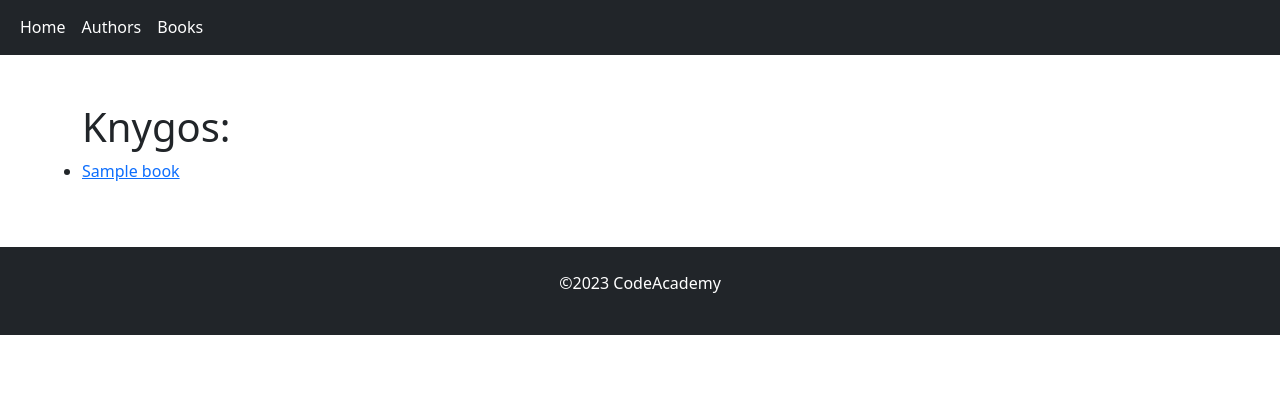
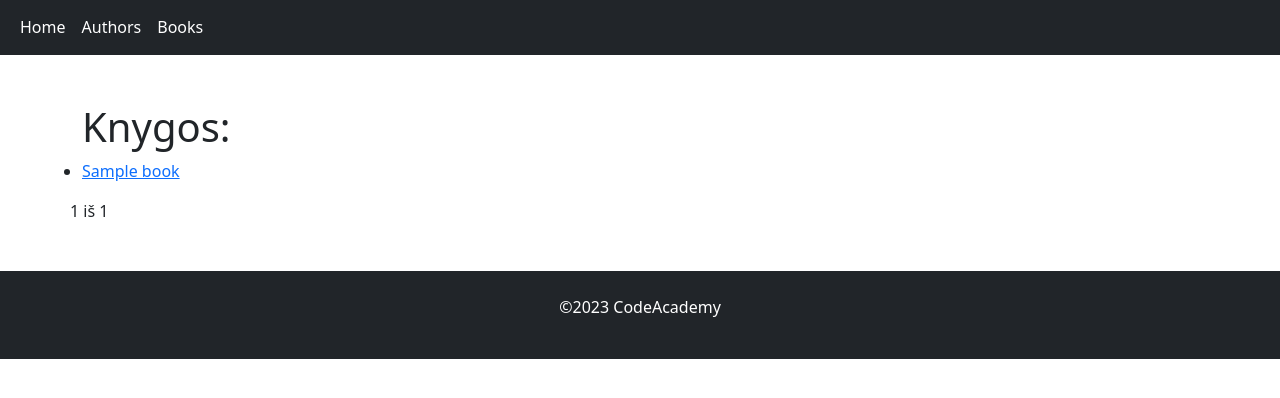
Before and after one commit to DonatasNoreika/django_biblioteka_2023_08, a Django app: page /library/books/ in a window 1280 px wide. Shown: the part 193-591 px from the top of the page. Run offline with Django 4.2, Linux system fonts and the light colour scheme; tables that the repository leaves empty hold one stand-in row (values such as "Sample post").

Commit message:
Knygos dabar puslapiuojamos

```diff
--- a/mysite/library/templates/books.html
+++ b/mysite/library/templates/books.html
@@ -9,4 +9,21 @@
     <li><a href="{{ book.pk }}">{{ book }}</a></li>
 {% endfor %}
 </ul>
+ <div class="pagination">
+    <span class="step-links">
+        {% if page_obj.has_previous %}
+            <a href="?page=1">&laquo; pirmas</a>
+            <a href="?page={{ page_obj.previous_page_number }}">atgal</a>
+        {% endif %}
+
+        <span class="current">
+            {{ page_obj.number }} iš {{ page_obj.paginator.num_pages }}
+        </span>
+
+        {% if page_obj.has_next %}
+            <a href="?page={{ page_obj.next_page_number }}">pirmyn</a>
+            <a href="?page={{ page_obj.paginator.num_pages }}">paskutinis &raquo;</a>
+        {% endif %}
+    </span>
+</div>
 {% endblock %}
--- a/mysite/library/views.py
+++ b/mysite/library/views.py
@@ -39,6 +39,7 @@ class BookListView(generic.ListView):
     model = Book
     template_name = "books.html"
     context_object_name = "books"
+    paginate_by = 4
 
 
 class BookDetailView(generic.DetailView):
```
